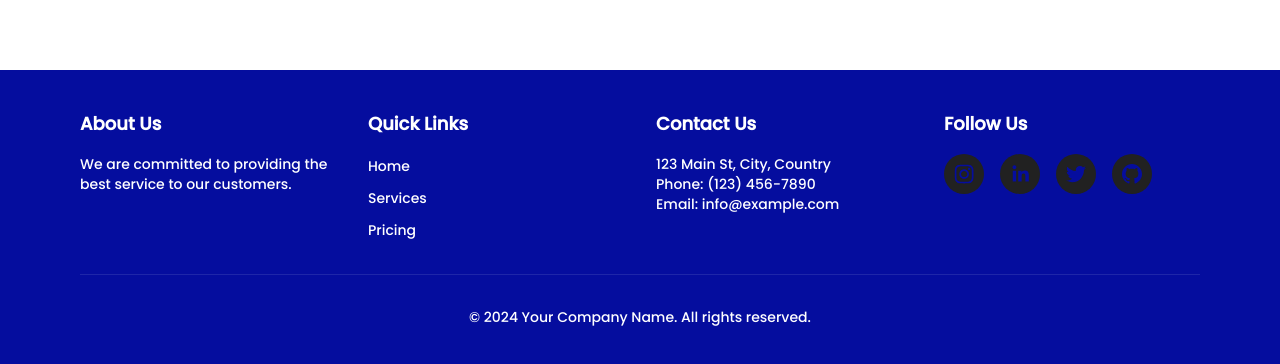
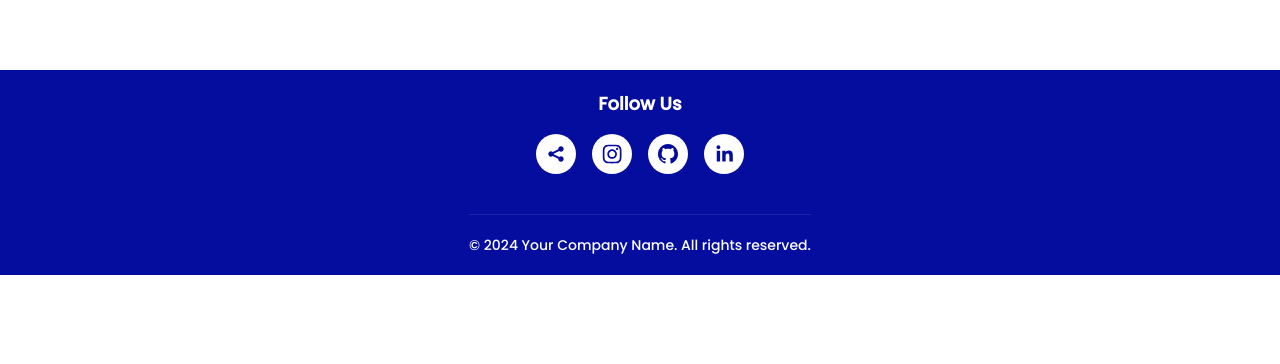
Before and after one commit to codify4/foundr, a Next.js app: page / in a window 1280 px wide. Shown: the part 2334-2698 px from the top of the page. After the commit the page ends 2609 px from the top, so only its background shows below. Built offline with nearby package versions, Linux system fonts and the light colour scheme; no server answers.

Commit message:
Footer done

```diff
--- a/src/components/LandingPage/Footer.tsx
+++ b/src/components/LandingPage/Footer.tsx
@@ -6,46 +6,22 @@ const Footer = () => {
   const currentYear = new Date().getFullYear();
 
   return (
-    <footer className="text-white w-full bg-primary">
-      <div className="max-w-6xl mx-auto px-4 py-10">
-        <div className="grid grid-cols-1 md:grid-cols-4 gap-8">
-          <div>
-            <h3 className="text-lg font-semibold mb-4">About Us</h3>
-            <p className="text-sm">
-              We are committed to providing the best service to our customers.
-            </p>
-          </div>
-          <div>
-            <h3 className="text-lg font-semibold mb-4">Quick Links</h3>
-            <ul className="space-y-2">
-              <li><Link href="/" className="text-sm hover:underline">Home</Link></li>
-              <li><Link href="#features" className="text-sm hover:underline">Services</Link></li>
-              <li><Link href="#pricing" className="text-sm hover:underline">Pricing</Link></li>
-            </ul>
-          </div>
-          <div>
-            <h3 className="text-lg font-semibold mb-4">Contact Us</h3>
-            <p className="text-sm">123 Main St, City, Country</p>
-            <p className="text-sm">Phone: (123) 456-7890</p>
-            <p className="text-sm">Email: info@example.com</p>
-          </div>
-          <div>
+    <footer className="flex flex-col justify-center items-center text-white w-full bg-primary">
+        <div className='flex flex-col justify-center items-center my-5'>
           <h3 className="text-lg font-semibold mb-4">Follow Us</h3>
           <div className="flex space-x-4">
             {socials.map((social) => (
               <SocialIcon
                 url={social.link}
                 style={{ height: 40, width: 40 }}
-                  bgColor="#212121"
-                  className="mb-5"
+                bgColor="#ffffff"
+                fgColor="#050C9C"
               />
             ))}
           </div>
         </div>
-        </div>
-        <div className="mt-8 border-t border-white/10 pt-8 text-center">
+      <div className="my-5 pt-5 border-t border-white/10 text-center">
           <p className="text-sm">&copy; {currentYear} Your Company Name. All rights reserved.</p>
-        </div>
         </div>
     </footer>
   );
--- a/src/constants/socials.ts
+++ b/src/constants/socials.ts
@@ -1,6 +1,6 @@
 export const socials = [
+    { name: "X", icon: "/socials/x.svg", link: "https://x.com/Ijon_k4", width: 50, height: 50 },
     { name: "Instagram", icon: "/socials/ig.png", link: "https://www.instagram.com/k_ijon4/", width: 70, height: 70 },
+    { name: "Gihub", icon: "/socials/github.svg", link: "https://github.com/codify4", width: 50, height: 50 },
     { name: "LinkedIn", icon: "/socials/linkedin.svg", link: "https://www.linkedin.com/in/ijon-kushta-80551a2a7/", width: 50, height: 50 },
-    { name: "X", icon: "/socials/x.svg", link: "https://twitter.com/Ijon_k4", width: 50, height: 50 },
-    { name: "Gihub", icon: "/socials/github.svg", link: "https://github.com/codify4", width: 50, height: 50 },
 ];
```
Lines whose indentation alone changed are shown as unchanged.
